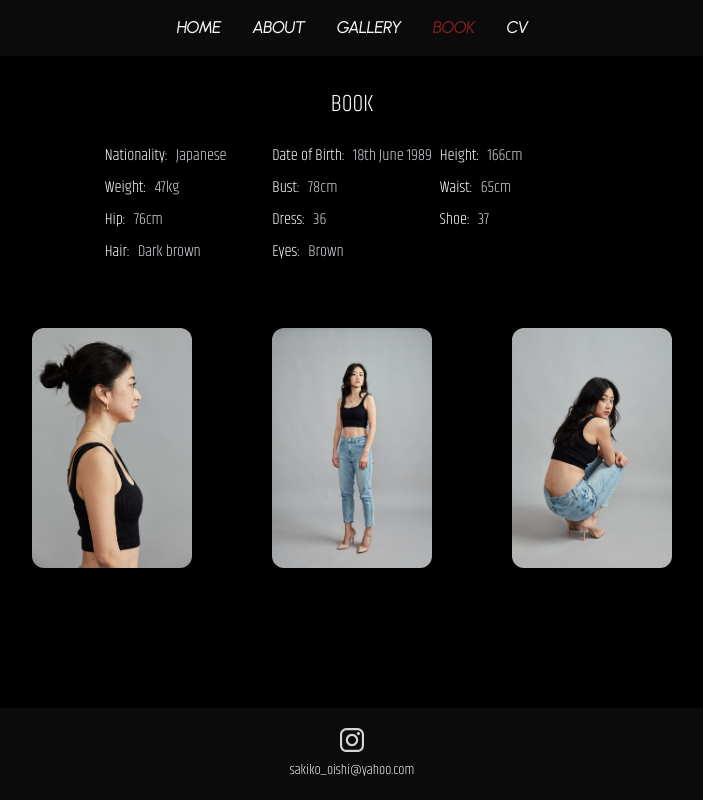
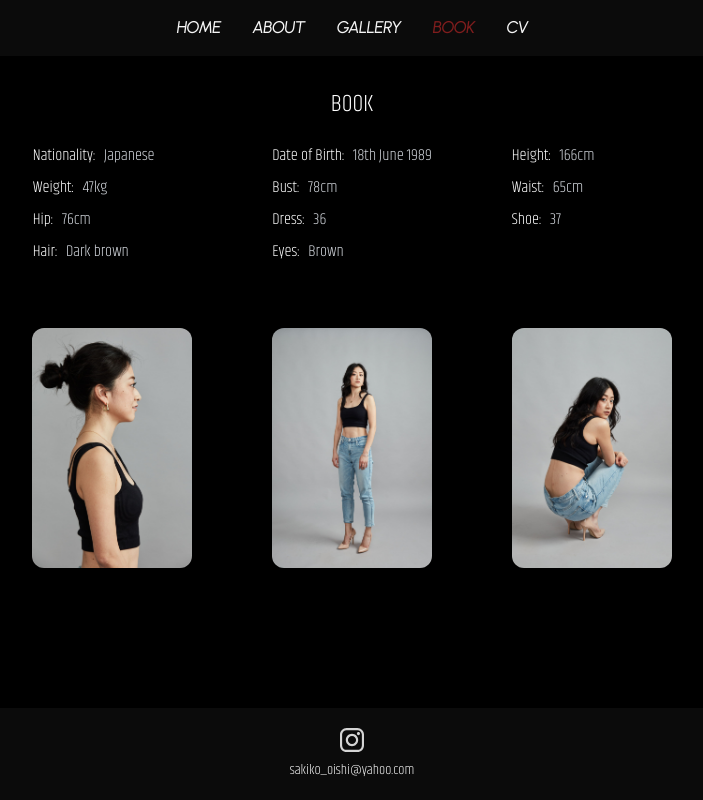
Before and after one commit to VivienIngrams/Sakiko, a Next.js app: page /Book in a window 1280 px wide. Shown: the whole page, without its empty margins (288-991 px from the left). Built offline with nearby package versions, Linux system fonts and the light colour scheme.

Commit message:
Styling of Book

```diff
--- a/src/pages/Book.tsx
+++ b/src/pages/Book.tsx
@@ -20,7 +20,7 @@ const Book: FC = memo(() => {
             })}>
             <div className="flex flex-col items-center gap-y-5"></div>
             <h2 className="text-center text-2xl font-thin uppercase text-white">Book</h2>
-            <ul className="grid grid-cols-1  gap-2 sm:grid-cols-3 ">
+            <ul className="grid grid-cols-1  gap-2 sm:grid-cols-3 sm:gap-x-20">
               {aboutItems.map(({label, text, Icon}, idx) => (
                 <li className="col-span-1 flex  gap-x-2" key={idx}>
                   {Icon && <Icon className="h-5 w-5 text-white" />}
```
